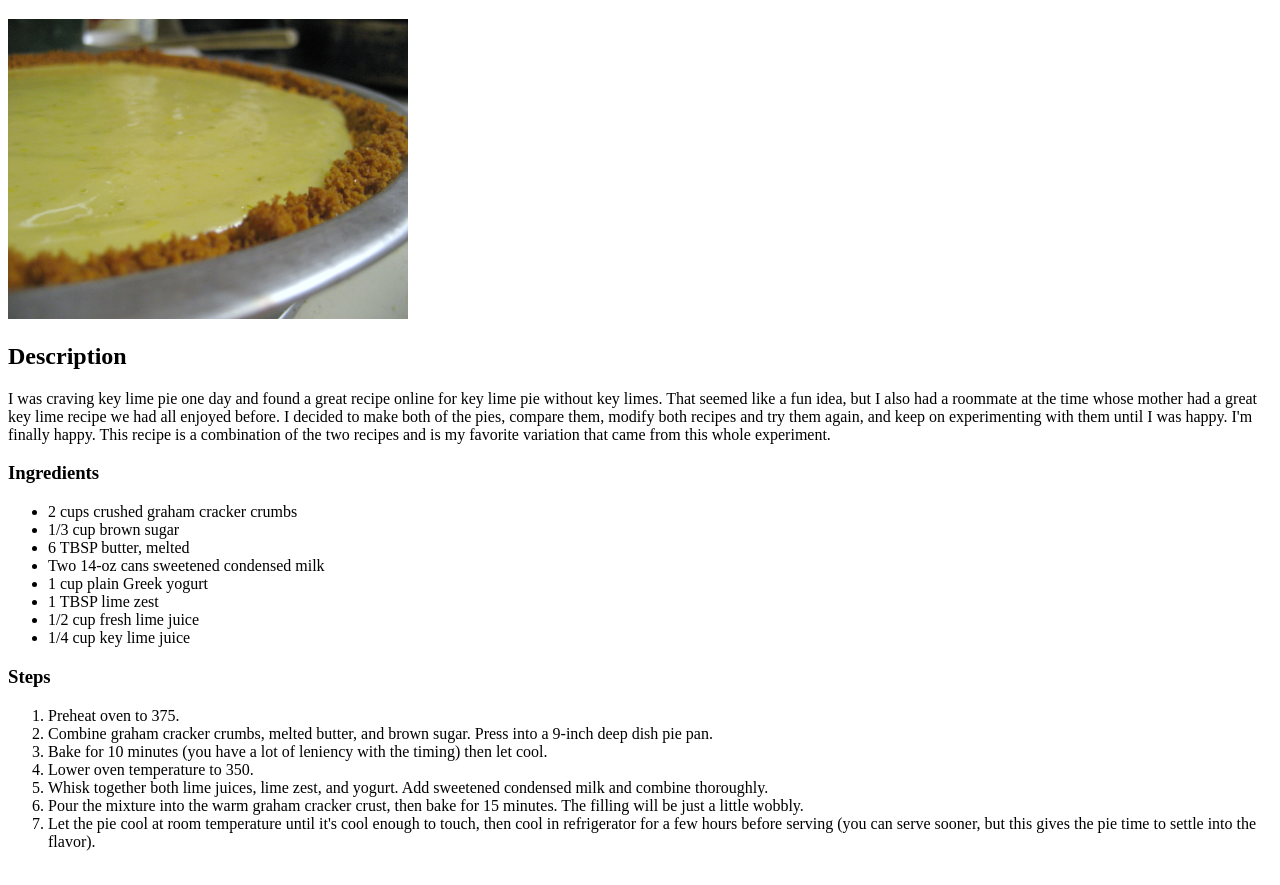
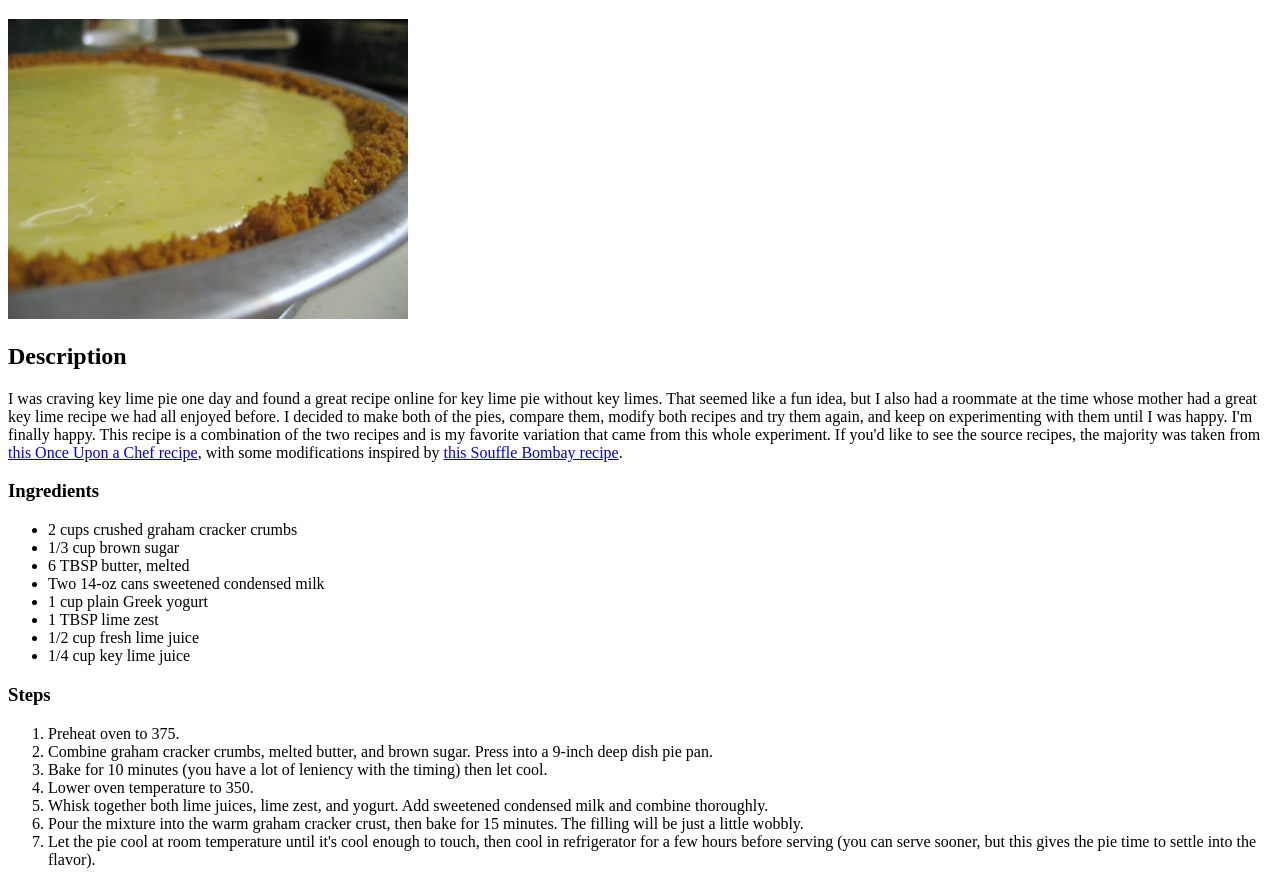
Before and after one commit to TyPerss/odin-recipes, a plain HTML site: page recipes/keylime.html in a window 1280 px wide. Shown: the part 61-946 px from the top of the page. Drawn offline with Linux system fonts and the light colour scheme.

Commit message:
Add links to original recipes in desc

```diff
--- a/recipes/keylime.html
+++ b/recipes/keylime.html
@@ -16,6 +16,8 @@
         That seemed like a fun idea, but I also had a roommate at the time whose mother had a great key lime recipe we had all enjoyed before.
         I decided to make both of the pies, compare them, modify both recipes and try them again, and keep on experimenting with them until I was happy.
         I'm finally happy. This recipe is a combination of the two recipes and is my favorite variation that came from this whole experiment.
+        If you'd like to see the source recipes, the majority was taken from <a href="https://www.onceuponachef.com/recipes/key-lime-pie.html#tabrecipe" target="_blank">this Once Upon a Chef recipe</a>,
+        with some modifications inspired by <a href="https://soufflebombay.com/prize-winning-key-lime-pie-recipe/" target="_blank">this Souffle Bombay recipe</a>.
       </p>
 
       <h3>Ingredients</h3>
```
